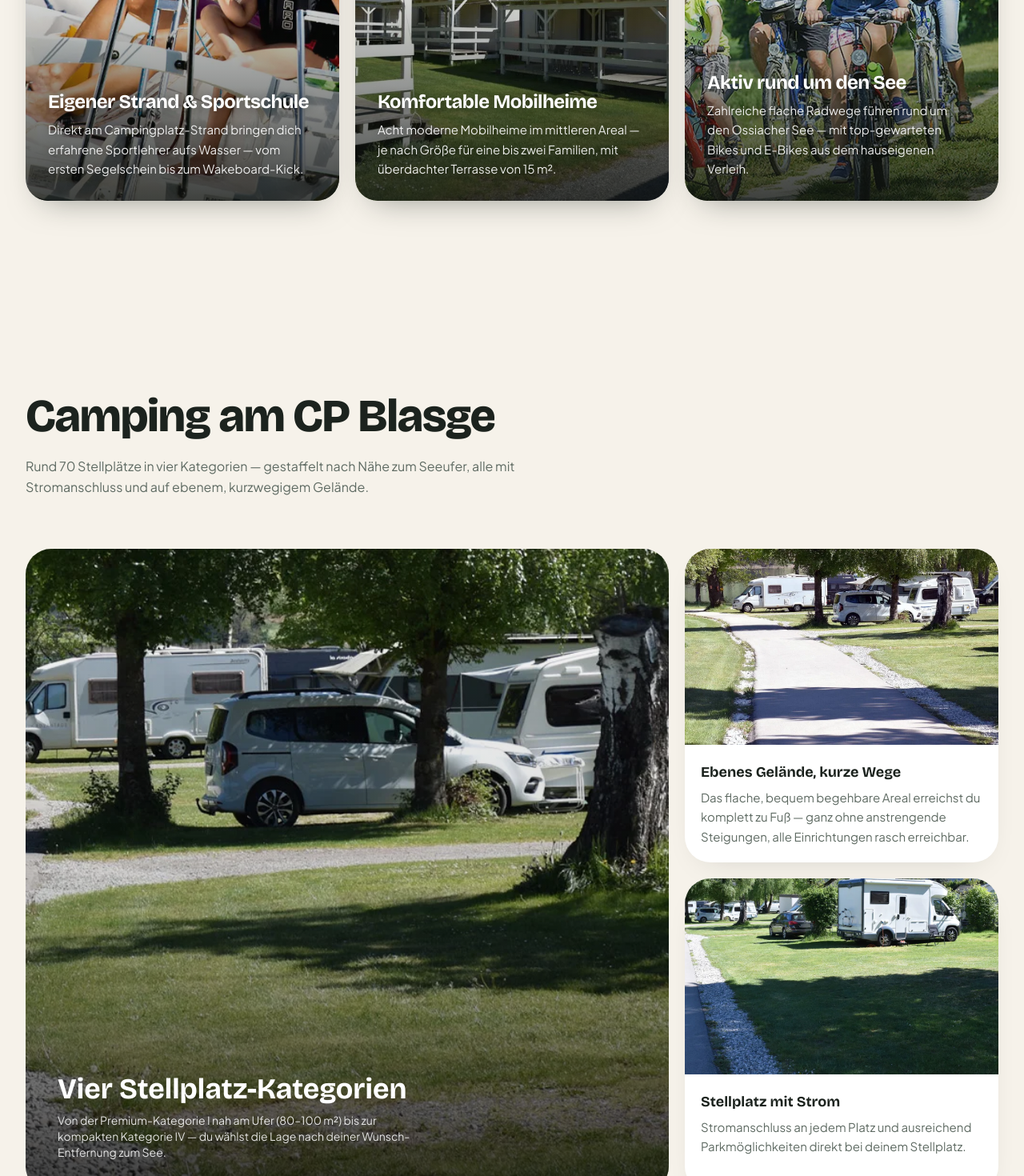
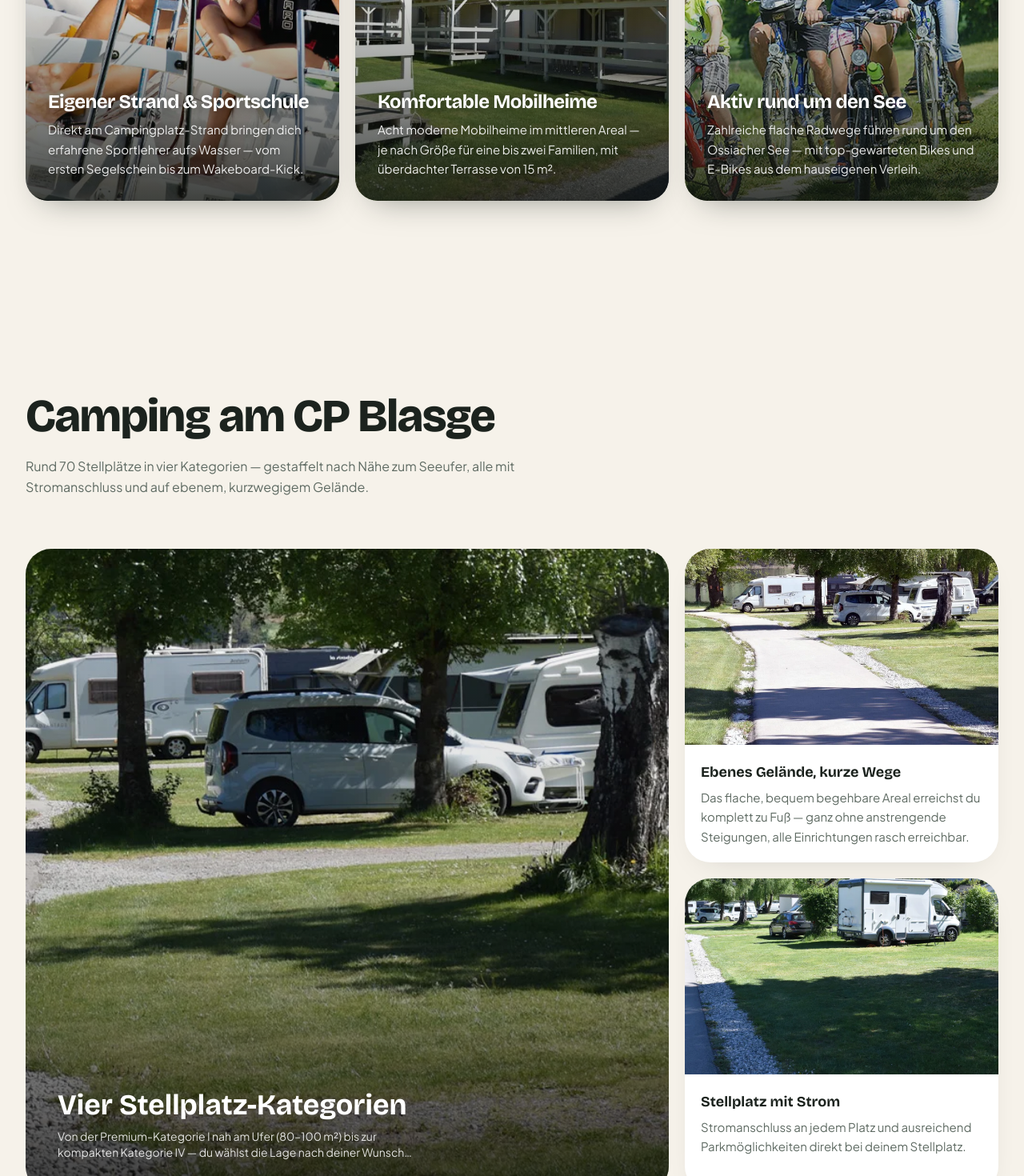
Before and after one commit to Lellino-Elias/blasge-camping-demo, a Next.js app: page / in a window 1280 px wide. Shown: the part 1460-2930 px from the top of the page at 80% size. Built offline with nearby package versions, Linux system fonts and the light colour scheme.

Commit message:
blasge — campsite demo 2026-06-14 19:37:36

```diff
--- a/src/components/sections/Aktivitaeten.tsx
+++ b/src/components/sections/Aktivitaeten.tsx
@@ -83,7 +83,7 @@ export default function Aktivitaeten() {
               <div className="absolute inset-0 bg-gradient-to-t from-black/75 via-black/20 to-transparent" />
               <div className="absolute bottom-0 left-0 p-7">
                 <h3 className="font-display text-2xl font-bold text-white">{a.title}</h3>
-                <p className="mt-2 max-w-xs text-[0.9375rem] text-white/85">{a.text}</p>
+                <p className="mt-2 line-clamp-3 min-h-[4.4em] max-w-xs text-[0.9375rem] text-white/85">{a.text}</p>
               </div>
             </article>
           ))}
--- a/src/components/sections/BrandStatement.tsx
+++ b/src/components/sections/BrandStatement.tsx
@@ -41,7 +41,7 @@ export default function BrandStatement() {
                     {p.title}
                   </h3>
                   <p
-                    className="mt-2 max-w-[30ch] text-[0.9375rem] leading-relaxed text-white/90"
+                    className="mt-2 line-clamp-3 min-h-[4.4em] max-w-[34ch] text-[0.9375rem] leading-relaxed text-white/90"
                     style={{ textShadow: "0 1px 10px rgba(10,14,11,0.4)" }}
                   >
                     {p.text}
--- a/src/components/sections/CampingFeatures.tsx
+++ b/src/components/sections/CampingFeatures.tsx
@@ -28,7 +28,7 @@ export default function CampingFeatures() {
               <div className="absolute inset-0 bg-gradient-to-t from-black/75 via-black/15 to-transparent" />
               <div className="absolute bottom-0 left-0 p-6 md:p-10">
                 <h3 className="font-display text-3xl font-bold text-white md:text-4xl">{lead.title}</h3>
-                <p className="mt-2 max-w-md text-sm text-white/85">{lead.text}</p>
+                <p className="mt-2 line-clamp-2 max-w-md text-sm text-white/85">{lead.text}</p>
               </div>
             </article>
           </Reveal>
@@ -42,7 +42,7 @@ export default function CampingFeatures() {
                 </div>
                 <div className="p-5">
                   <h3 className="font-display text-lg font-bold text-ink">{f.title}</h3>
-                  <p className="mt-1.5 text-[0.9375rem] leading-relaxed text-muted">{f.text}</p>
+                  <p className="mt-1.5 line-clamp-3 min-h-[4.4em] text-[0.9375rem] leading-relaxed text-muted">{f.text}</p>
                 </div>
               </article>
             </Reveal>
--- a/src/components/sections/Mobilheime.tsx
+++ b/src/components/sections/Mobilheime.tsx
@@ -48,7 +48,7 @@ export default function Mobilheime() {
                       </span>
                     )}
                   </div>
-                  <p className="mt-2 text-[0.9375rem] leading-relaxed text-muted">{m.text}</p>
+                  <p className="mt-2 line-clamp-3 min-h-[4.4em] text-[0.9375rem] leading-relaxed text-muted">{m.text}</p>
                   {m.features && (
                     <ul className="mt-4 flex flex-wrap gap-2">
                       {m.features.map((f) => (
```
